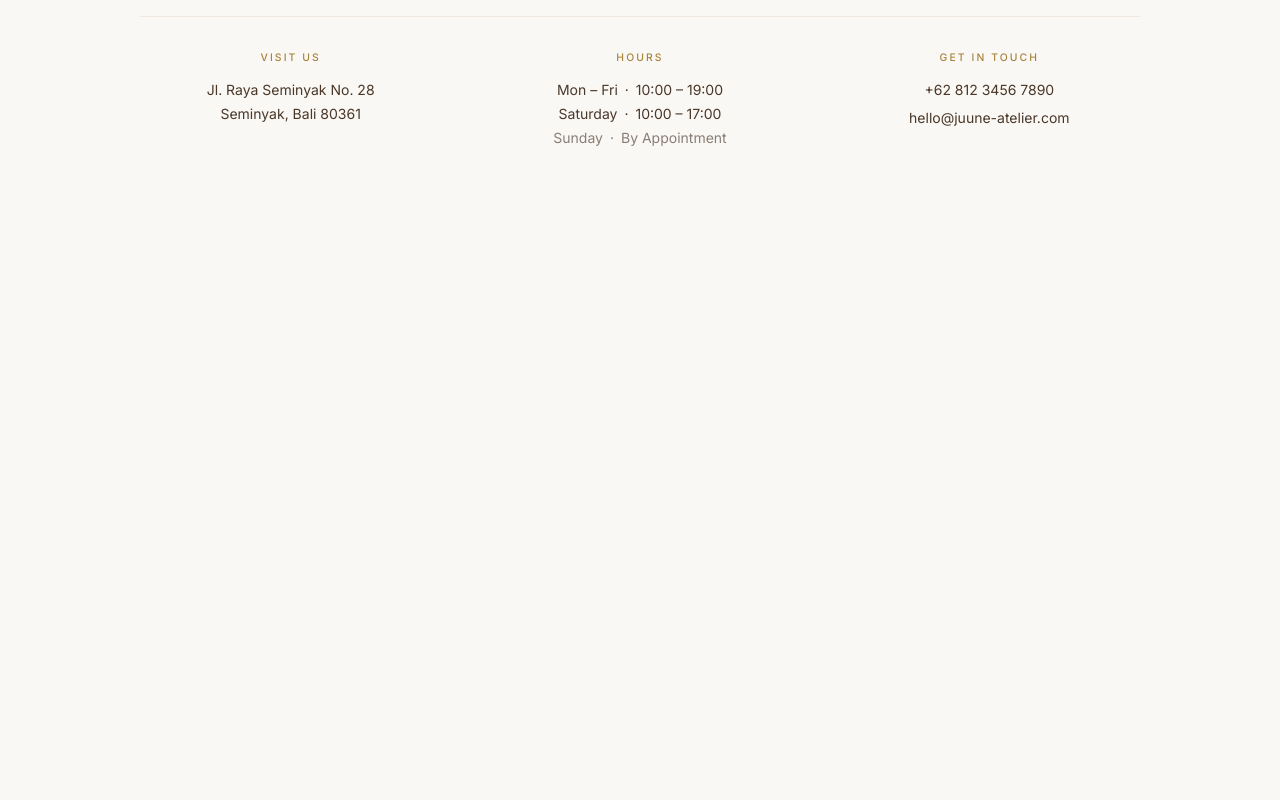
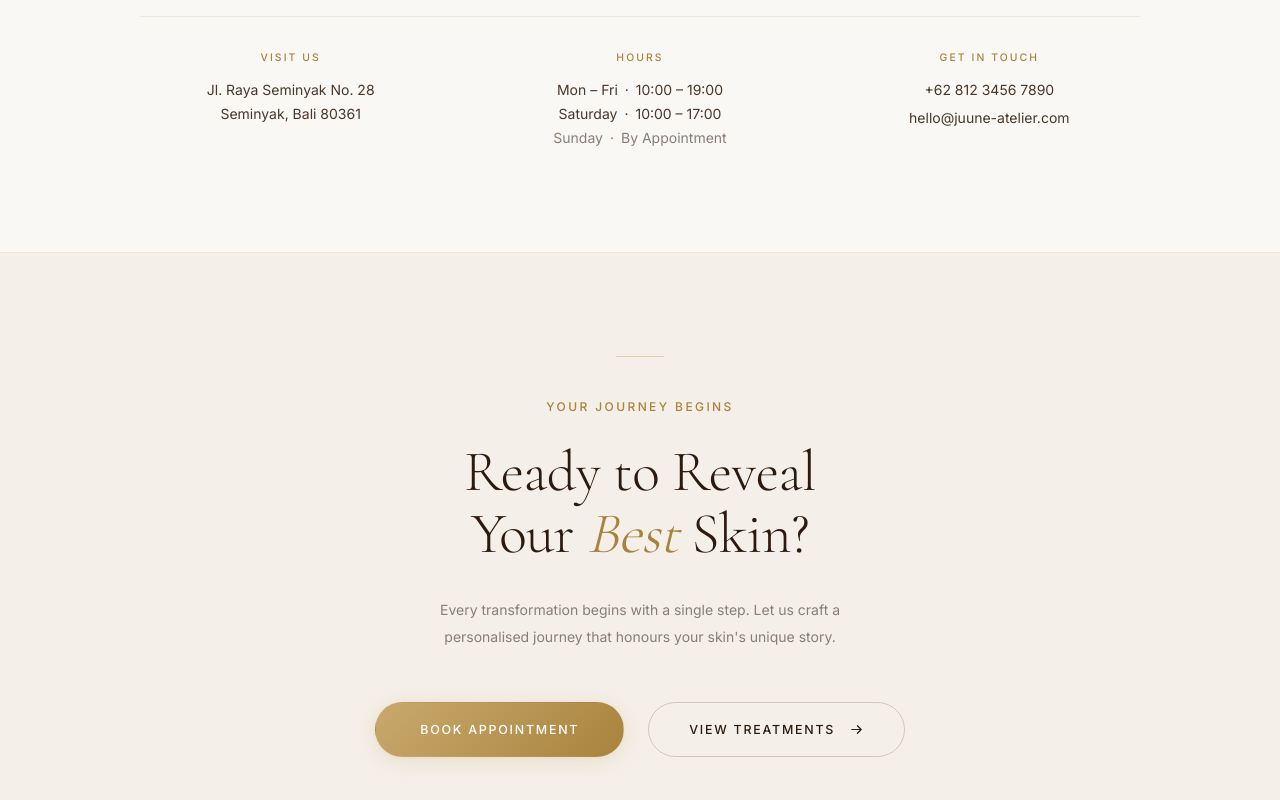
Before and after one commit to aetheramizu/JUUNE-Skin-Atelier, a Next.js app: page / in a window 1280 px wide. Shown: the part 8386-9186 px from the top of the page. Before the commit the page ends 8638 px from the top, so only its background shows below. Built offline with nearby package versions, Linux system fonts and the light colour scheme.

Commit message:
feat: implement luxury conversion CTA section

```diff
--- a/app/page.tsx
+++ b/app/page.tsx
@@ -5,6 +5,7 @@ import ResultsSection from "../components/ResultsSection"
 import Testimonials from "../components/Testimonials"
 import AboutDoctor from "../components/AboutDoctor"
 import ClinicExperience from "../components/ClinicExperience"
+import FinalCTA from "../components/FinalCTA"
 
 export default function Home() {
   return (
@@ -17,6 +18,7 @@ export default function Home() {
         <Testimonials />
         <AboutDoctor />
         <ClinicExperience />
+        <FinalCTA />
       </main>
     </>
   )
--- /dev/null
+++ b/components/FinalCTA.tsx
@@ -0,0 +1,209 @@
+"use client";
+
+import React, { useEffect, useRef, useState } from "react";
+
+/* ─────────────────────────────────────────────────────────────
+   JUUNÉ Skin Atelier — Final CTA Section
+   • Centered editorial composition
+   • Gold separator with scaleX reveal
+   • Reuses btn-accent + btn-secondary from globals.css
+   • Warm neutral palette — 100% design-system tokens
+   • Staggered scroll-reveal animations
+───────────────────────────────────────────────────────────── */
+
+/* ── Scroll Reveal Hook ──────────────────────────────────── */
+function useScrollReveal(threshold: number = 0.1): {
+  ref: React.RefObject<HTMLElement | null>;
+  isVisible: boolean;
+} {
+  const ref = useRef<HTMLElement | null>(null);
+  const [isVisible, setIsVisible] = useState<boolean>(false);
+
+  useEffect(() => {
+    const el = ref.current;
+    if (!el) return;
+
+    const observer = new IntersectionObserver(
+      ([entry]) => {
+        if (entry.isIntersecting) {
+          setIsVisible(true);
+          observer.disconnect();
+        }
+      },
+      { threshold }
+    );
+
+    observer.observe(el);
+    return () => observer.disconnect();
+  }, [threshold]);
+
+  return { ref, isVisible };
+}
+
+/* ── Component ───────────────────────────────────────────── */
+export default function FinalCTA(): React.ReactElement {
+  const { ref: sectionRef, isVisible } = useScrollReveal(0.15);
+
+  return (
+    <section
+      ref={sectionRef as any}
+      aria-label="Book your appointment"
+      id="booking"
+      style={{
+        backgroundColor: "var(--color-bg-soft)",
+        borderTop: "1px solid var(--color-border-light)",
+        paddingTop: "clamp(5rem, 8vw, 8rem)",
+        paddingBottom: "clamp(5rem, 8vw, 8rem)",
+      }}
+    >
+      <div
+        style={{
+          width: "100%",
+          maxWidth: "1080px",
+          margin: "0 auto",
+          paddingLeft: "clamp(1.5rem, 5vw, 2.5rem)",
+          paddingRight: "clamp(1.5rem, 5vw, 2.5rem)",
+          display: "flex",
+          flexDirection: "column" as const,
+          alignItems: "center",
+          textAlign: "center" as const,
+        }}
+      >
+        {/* Gold separator — scaleX reveal */}
+        <div
+          style={{
+            width: "3rem",
+            height: "1px",
+            backgroundColor: "var(--color-accent)",
+            opacity: 0.5,
+            marginBottom: "var(--space-10)",
+            transform: isVisible ? "scaleX(1)" : "scaleX(0)",
+            transition: "transform 1s var(--ease-luxury)",
+          }}
+          aria-hidden="true"
+        />
+
+        {/* Eyebrow */}
+        <span
+          style={{
+            display: "inline-block",
+            fontFamily: "var(--font-body)",
+            fontSize: "var(--text-xs)",
+            fontWeight: 500,
+            textTransform: "uppercase" as const,
+            letterSpacing: "var(--tracking-widest)",
+            color: "var(--color-accent-dark)",
+            marginBottom: "var(--space-6)",
+            opacity: isVisible ? 1 : 0,
+            transform: isVisible ? "translateY(0)" : "translateY(16px)",
+            transition: "opacity 0.9s var(--ease-luxury) 0.1s, transform 0.9s var(--ease-luxury) 0.1s",
+          }}
+        >
+          Your Journey Begins
+        </span>
+
+        {/* Headline */}
+        <h2
+          style={{
+            fontFamily: "var(--font-display)",
+            fontSize: "clamp(2.2rem, 4.5vw, 3.8rem)",
+            fontWeight: 300,
+            lineHeight: 1.08,
+            letterSpacing: "-0.01em",
+            color: "var(--color-text-heading)",
+            marginBottom: "var(--space-8)",
+            opacity: isVisible ? 1 : 0,
+            transform: isVisible ? "translateY(0)" : "translateY(20px)",
+            transition: "opacity 0.9s var(--ease-luxury) 0.18s, transform 0.9s var(--ease-luxury) 0.18s",
+          }}
+        >
+          Ready to Reveal<br />
+          Your{" "}
+          <em
+            style={{
+              fontStyle: "italic",
+              color: "var(--color-accent-dark)",
+              fontWeight: 300,
+            }}
+          >
+            Best
+          </em>{" "}
+          Skin?
+        </h2>
+
+        {/* Supporting text */}
+        <p
+          style={{
+            fontFamily: "var(--font-body)",
+            fontSize: "var(--text-sm)",
+            lineHeight: "var(--leading-relaxed)",
+            color: "var(--color-text-muted)",
+            maxWidth: "28rem",
+            marginBottom: "clamp(2.5rem, 4vw, 3.5rem)",
+            opacity: isVisible ? 1 : 0,
+            transform: isVisible ? "translateY(0)" : "translateY(14px)",
+            transition: "opacity 0.9s var(--ease-luxury) 0.26s, transform 0.9s var(--ease-luxury) 0.26s",
+          }}
+        >
+          Every transformation begins with a single step. Let us craft
+          a personalised journey that honours your skin&apos;s unique story.
+        </p>
+
+        {/* Button row */}
+        <div
+          style={{
+            display: "flex",
+            flexWrap: "wrap" as const,
+            justifyContent: "center",
+            gap: "var(--space-6)",
+            opacity: isVisible ? 1 : 0,
+            transform: isVisible ? "translateY(0)" : "translateY(12px)",
+            transition: "opacity 0.9s var(--ease-luxury) 0.35s, transform 0.9s var(--ease-luxury) 0.35s",
+          }}
+        >
+          <a
+            href="#booking"
+            className="btn-accent"
+            id="cta-final-primary"
+            style={{
+              padding: "1rem 2.75rem",
+              fontSize: "0.78rem",
+              letterSpacing: "0.14em",
+            }}
+          >
+            Book Appointment
+          </a>
+
+          <a
+            href="#treatments"
+            className="btn-secondary"
+            id="cta-final-secondary"
+            style={{
+              padding: "1rem 2.5rem",
+              fontSize: "0.78rem",
+              letterSpacing: "0.14em",
+            }}
+          >
+            View Treatments
+            <svg
+              width="15"
+              height="15"
+              viewBox="0 0 16 16"
+              fill="none"
+              aria-hidden="true"
+              style={{ marginLeft: "0.35rem" }}
+            >
+              <path
+                d="M3 8h10M9 4l4 4-4 4"
+                stroke="currentColor"
+                strokeWidth="1.3"
+                strokeLinecap="round"
+                strokeLinejoin="round"
+              />
+            </svg>
+          </a>
+        </div>
+      </div>
+    </section>
+  );
+}
```
